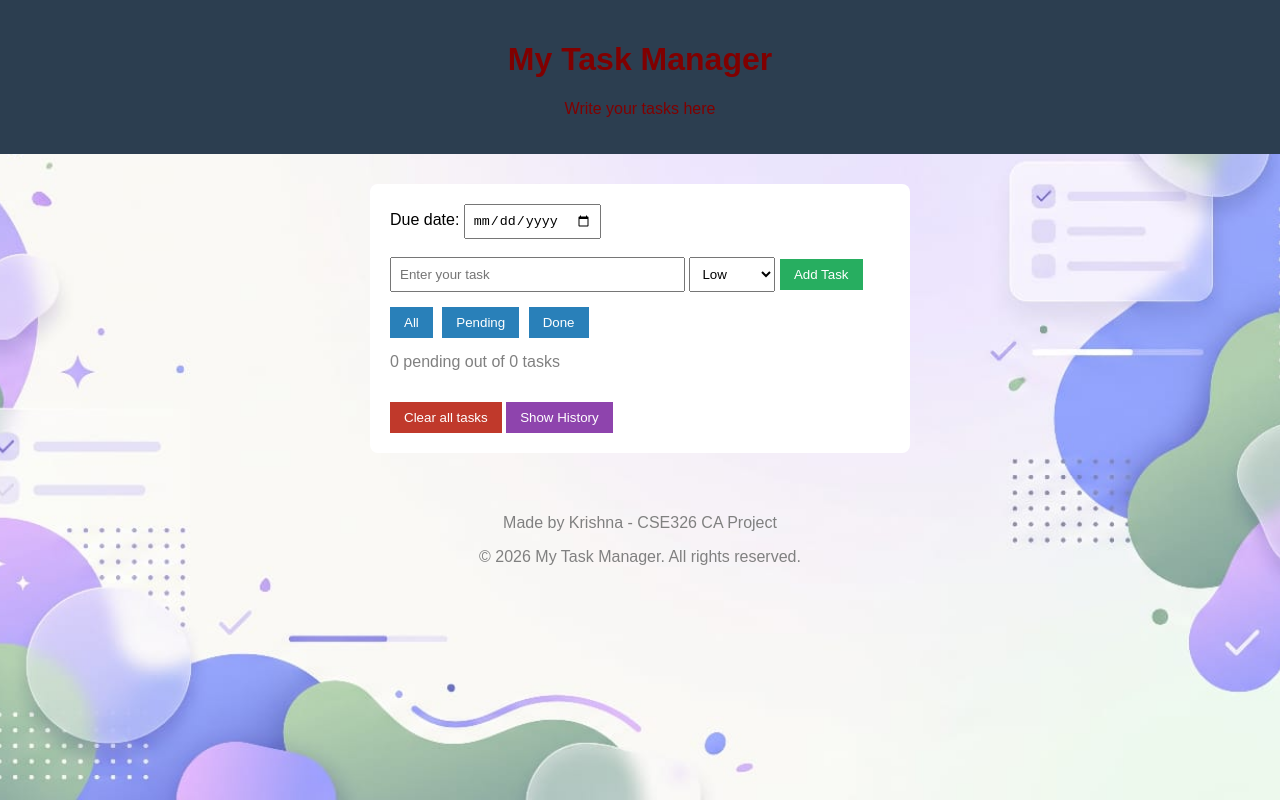
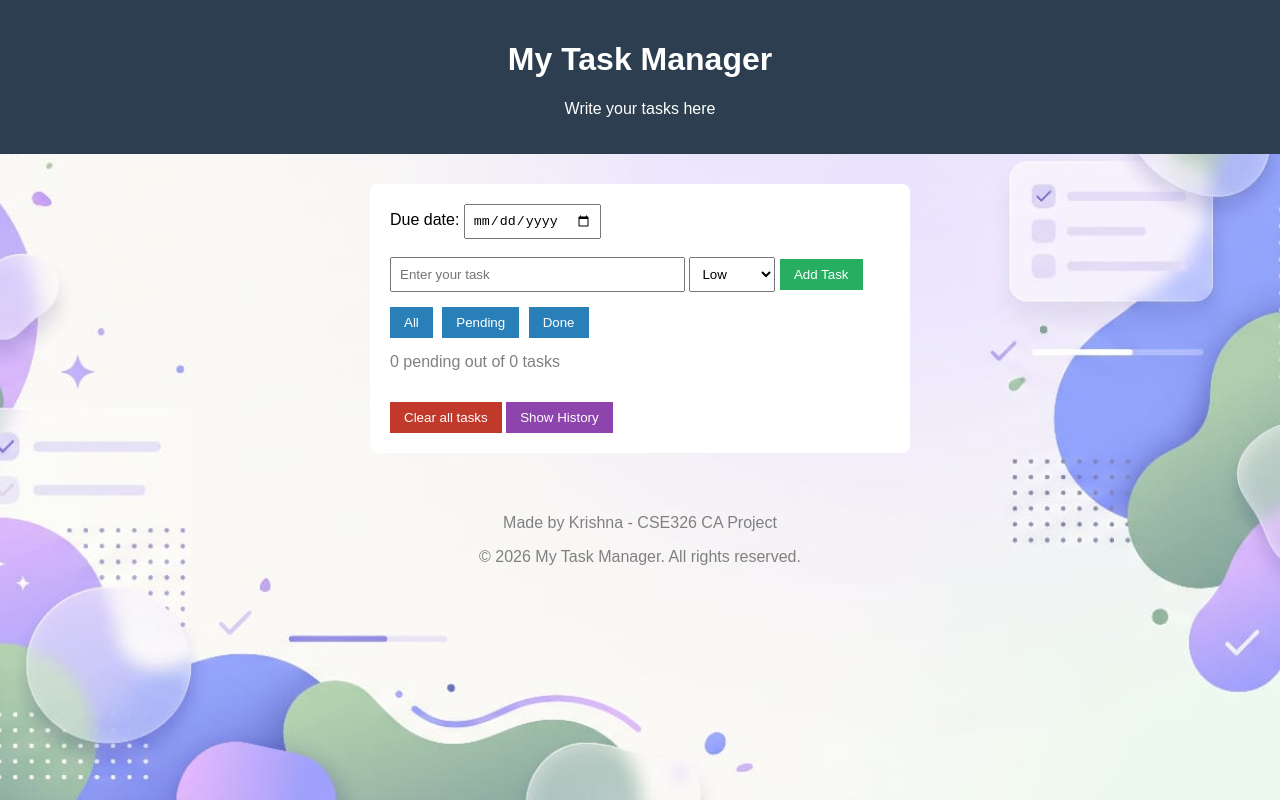
Before and after one commit to krishnaky7070-hub/Task-manager, a plain HTML site: page index.html in a window 1280 px wide. Drawn offline with Linux system fonts and the light colour scheme.

Commit message:
white look better

```diff
--- a/style.css
+++ b/style.css
@@ -9,7 +9,7 @@ body {
 }
 header {
     background-color: #2c3e50;
-    color: maroon;
+    color: white;
     text-align: center;
     padding: 20px;
 }
```
